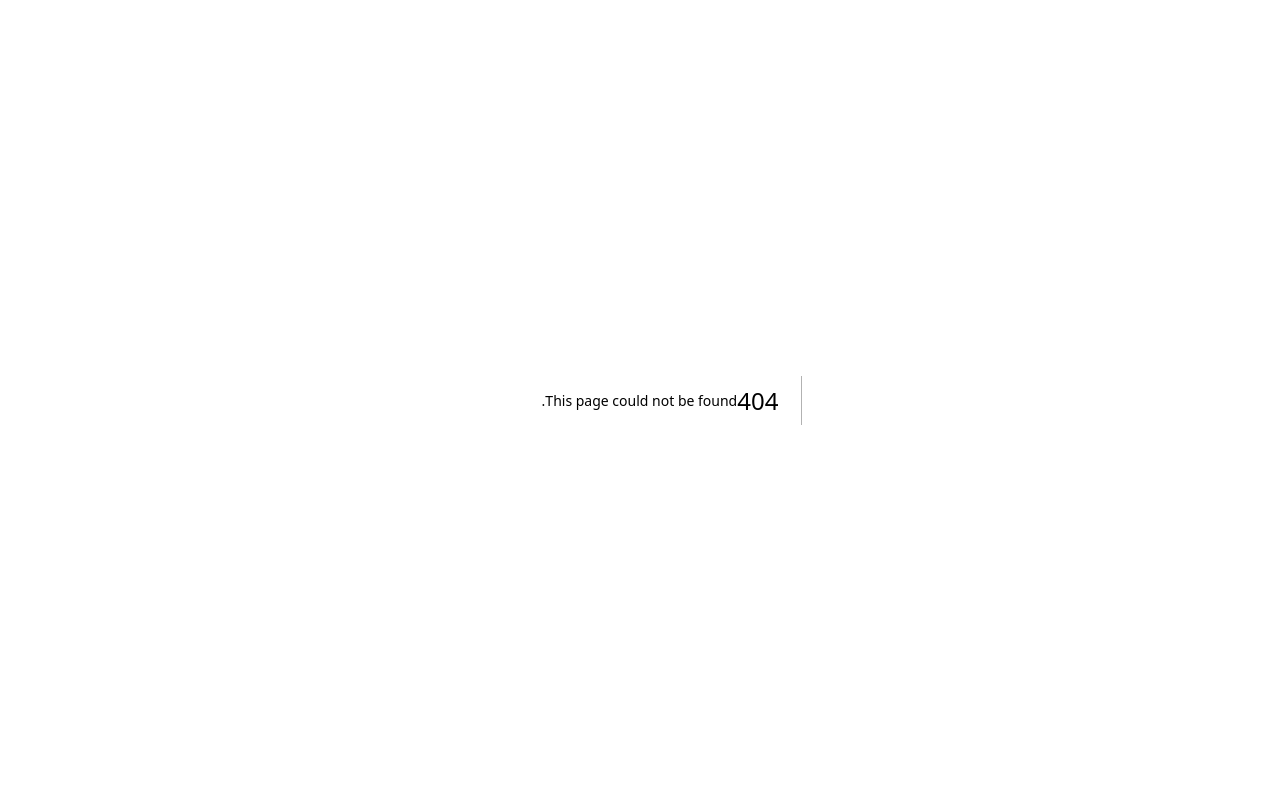
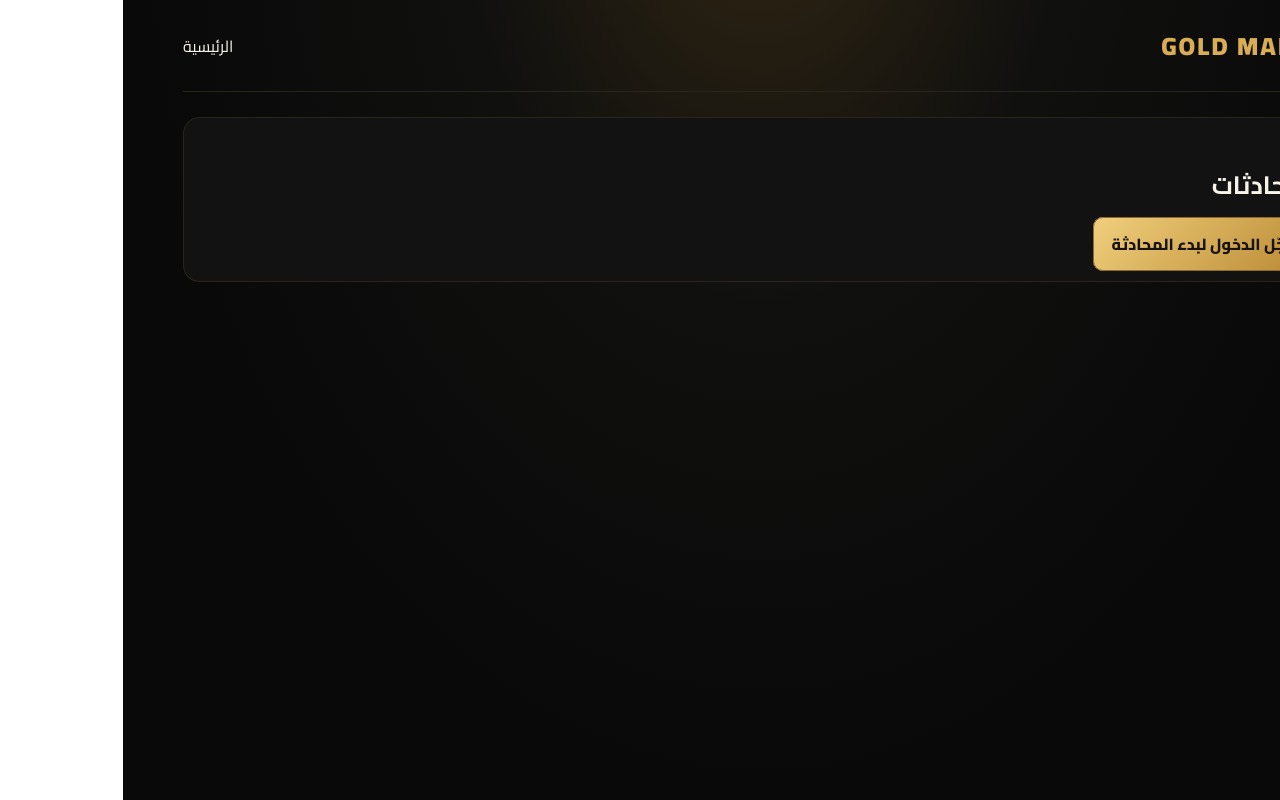
Before and after one commit to rayanaljariri975-ai/gold-market, a Next.js app: page /chat in a window 1280 px wide. Before the commit this address had no page. Built offline with nearby package versions, Linux system fonts and the light colour scheme; no server answers.

Commit message:
Create page.tsx

```diff
--- /dev/null
+++ b/src/app/chat/page.tsx
@@ -0,0 +1,10 @@
+import { Suspense } from "react";
+import ChatClient from "./ChatClient";
+
+export default function Page() {
+  return (
+    <Suspense fallback={null}>
+      <ChatClient />
+    </Suspense>
+  );
+}
```
